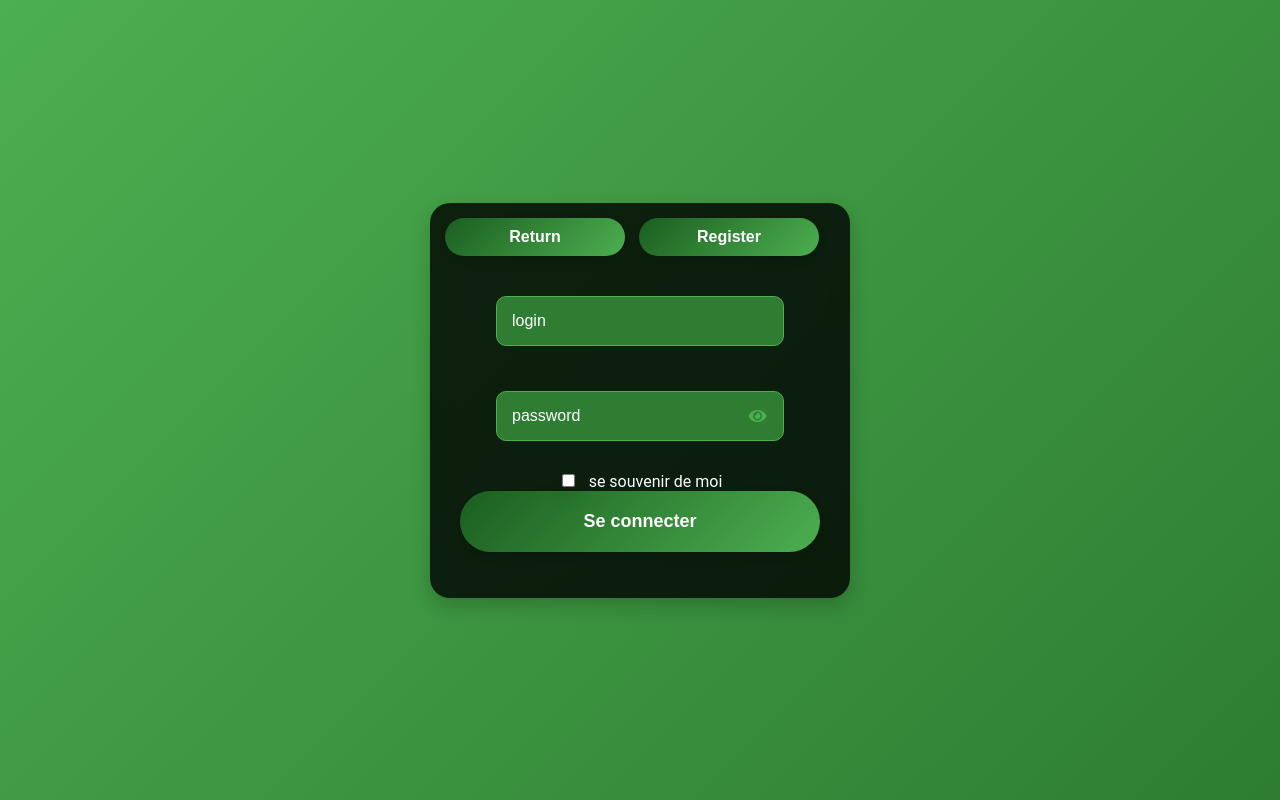
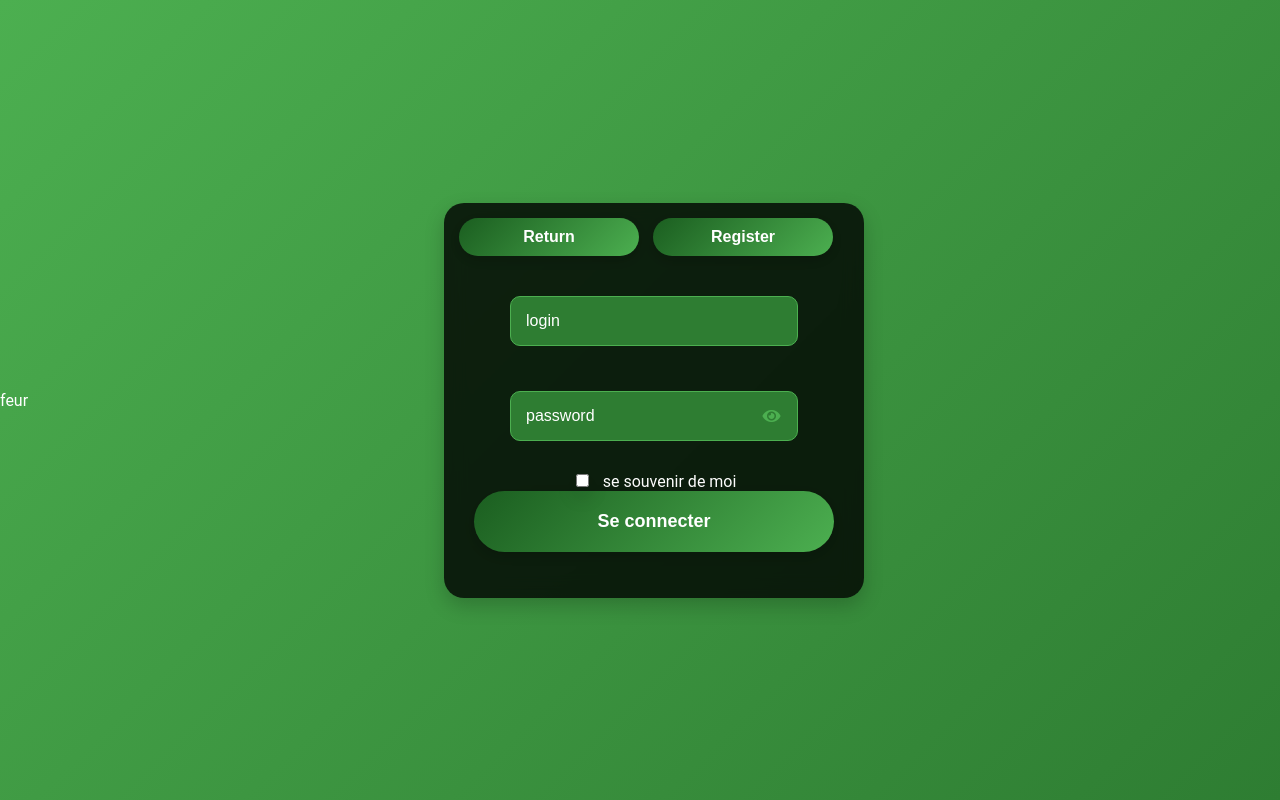
Before and after one commit to Yes-lan/Beaupeyrat, a PHP site: page /Form.php in a window 1280 px wide. Run offline with PHP 8.4, Linux system fonts and the light colour scheme.

Commit message:
second commit

```diff
--- a/www/Form.php
+++ b/www/Form.php
@@ -1,5 +1,5 @@
 <?php
-
+    echo"feur";
     // Configuration de la connexion à la base de données
     $host = 'lamp_mysql';
     $dbname = 'Utilisateur';
```
